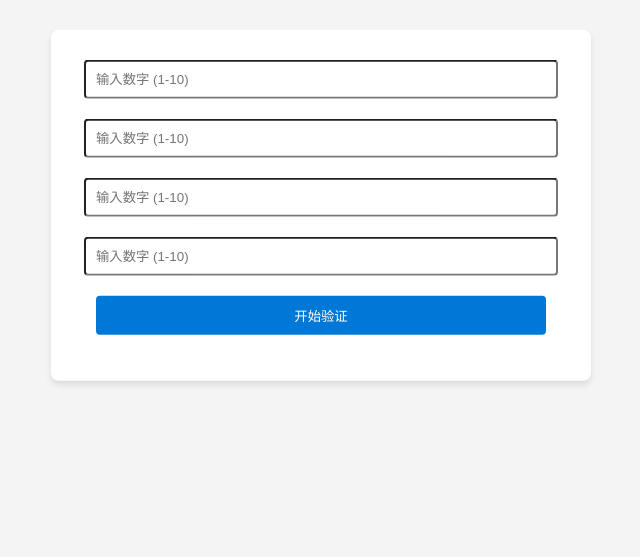
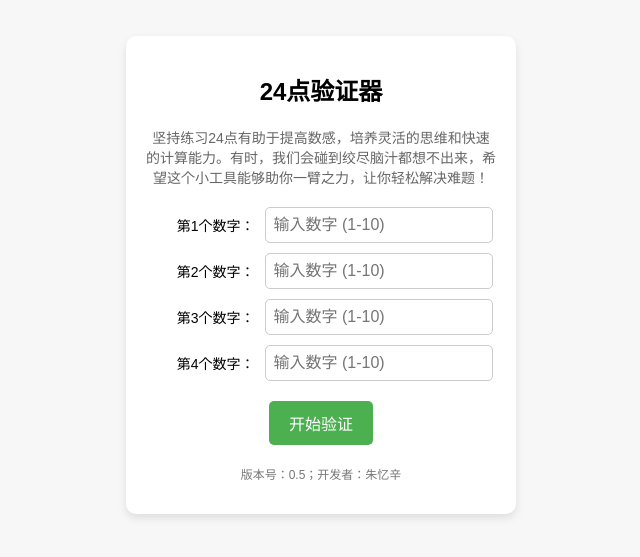
Before and after one commit to zoezhu2025/twentyfour-point-game, a plain HTML site: page index.html in a window 1280 px wide. Shown: the part 125-682 px from the top of the page, without its empty margins (319-959 px from the left). Drawn offline with Linux system fonts and the light colour scheme.

Commit message:
modified:   index.html 	modified:   styles.css

```diff
--- a/index.html
+++ b/index.html
@@ -8,12 +8,33 @@
 </head>
 <body>
     <div class="container">
-        <input type="number" id="num1" min="1" max="10" placeholder="输入数字 (1-10)">
-        <input type="number" id="num2" min="1" max="10" placeholder="输入数字 (1-10)">
-        <input type="number" id="num3" min="1" max="10" placeholder="输入数字 (1-10)">
-        <input type="number" id="num4" min="1" max="10" placeholder="输入数字 (1-10)">
+        <h1>24点验证器</h1>
+        <p class="description">
+            坚持练习24点有助于提高数感，培养灵活的思维和快速的计算能力。有时，我们会碰到绞尽脑汁都想不出来，希望这个小工具能够助你一臂之力，让你轻松解决难题！
+        </p>
+        <div class="input-group">
+            <label class="input-label" for="num1">第1个数字：</label>
+            <input type="number" id="num1" min="1" max="10" placeholder="输入数字 (1-10)">
+        </div>
+        <div class="input-group">
+            <label class="input-label" for="num2">第2个数字：</label>
+            <input type="number" id="num2" min="1" max="10" placeholder="输入数字 (1-10)">
+        </div>
+        <div class="input-group">
+            <label class="input-label" for="num3">第3个数字：</label>
+            <input type="number" id="num3" min="1" max="10" placeholder="输入数字 (1-10)">
+        </div>
+        <div class="input-group">
+            <label class="input-label" for="num4">第4个数字：</label>
+            <input type="number" id="num4" min="1" max="10" placeholder="输入数字 (1-10)">
+        </div>
         <button onclick="validateNumbers()">开始验证</button>
-        <ul id="resultsList"></ul> <!-- 结果列表 -->
+        <ul id="resultsList"></ul>
+
+        <!-- 版本信息 -->
+        <footer>
+            <p>版本号：0.5；开发者：朱忆辛</p>
+        </footer>
     </div>
     <script src="script.js"></script>
 </body>
--- a/styles.css
+++ b/styles.css
@@ -1,48 +1,103 @@
+/* 页面居中 */
 body {
     font-family: Arial, sans-serif;
-    background-color: #f4f4f4;
-    margin: 0;
-    padding: 0;
     display: flex;
     justify-content: center;
     align-items: center;
-    height: 100vh; /* Viewport Height */
+    height: 100vh;
+    margin: 0;
+    background-color: #f7f7f7;
 }
 
 .container {
-    width: 80%;
-    max-width: 500px;
-    background: white;
+    text-align: center;
     padding: 20px;
-    border-radius: 8px;
-    box-shadow: 0 4px 6px rgba(0, 0, 0, 0.1);
-    /* Offset Y position upwards by 20% */
-    transform: translateY(-20%);
-    text-align: center;
+    background-color: #ffffff;
+    border-radius: 10px;
+    box-shadow: 0 4px 8px rgba(0, 0, 0, 0.1);
+    width: 350px;
 }
 
-input[type="number"], button {
-    margin: 10px;
-    padding: 10px;
-    width: 90%;
-    border-radius: 4px;
+/* 标题 */
+h1 {
+    font-size: 24px;
+    margin-bottom: 20px;
 }
 
+/* 描述文字 */
+.description {
+    font-size: 14px;
+    margin-bottom: 20px;
+    color: #666;
+}
+
+/* 使用flexbox确保每个输入框和它的标签在同一行显示 */
+.input-group {
+    display: flex;
+    justify-content: center;
+    align-items: center;
+    margin: 10px 0;
+}
+
+/* 标签的样式 */
+.input-label {
+    font-size: 14px;
+    margin-right: 10px;  /* 标签和输入框之间的间距 */
+    width: 30%;  /* 标签占30%的宽度 */
+    text-align: right;
+}
+
+/* 输入框的样式 */
+input {
+    width: 60%; /* 输入框占据剩余的宽度 */
+    padding: 8px;
+    margin: 0; /* 移除多余的外边距 */
+    border-radius: 5px;
+    border: 1px solid #ccc;
+    font-size: 16px;
+}
+
+/* 按钮样式 */
 button {
+    background-color: #4CAF50;
     color: white;
-    background-color: #0078D7;
+    padding: 10px 20px;
     border: none;
+    border-radius: 5px;
     cursor: pointer;
+    font-size: 16px;
+    margin-top: 10px;
 }
 
 button:hover {
-    background-color: #0056b3;
+    background-color: #45a049;
 }
 
+/* 结果列表 */
+ul {
+    list-style-type: none;
+    padding: 0;
+    margin-top: 20px;
+}
+
+li {
+    font-size: 16px;
+    margin-bottom: 8px;
+}
+
+/* 成功和失败的样式 */
 .success {
-    color: green;  /* 可以凑出24点的文字设为绿色 */
+    color: green;
 }
 
 .failure {
-    color: red;    /* 不能凑出24点的文字设为红色 */
+    color: red;
 }
+
+/* 版本号和开发者信息 */
+footer {
+    font-size: 12px;
+    color: #777;
+    margin-top: 20px;
+    text-align: center;
+}
```
